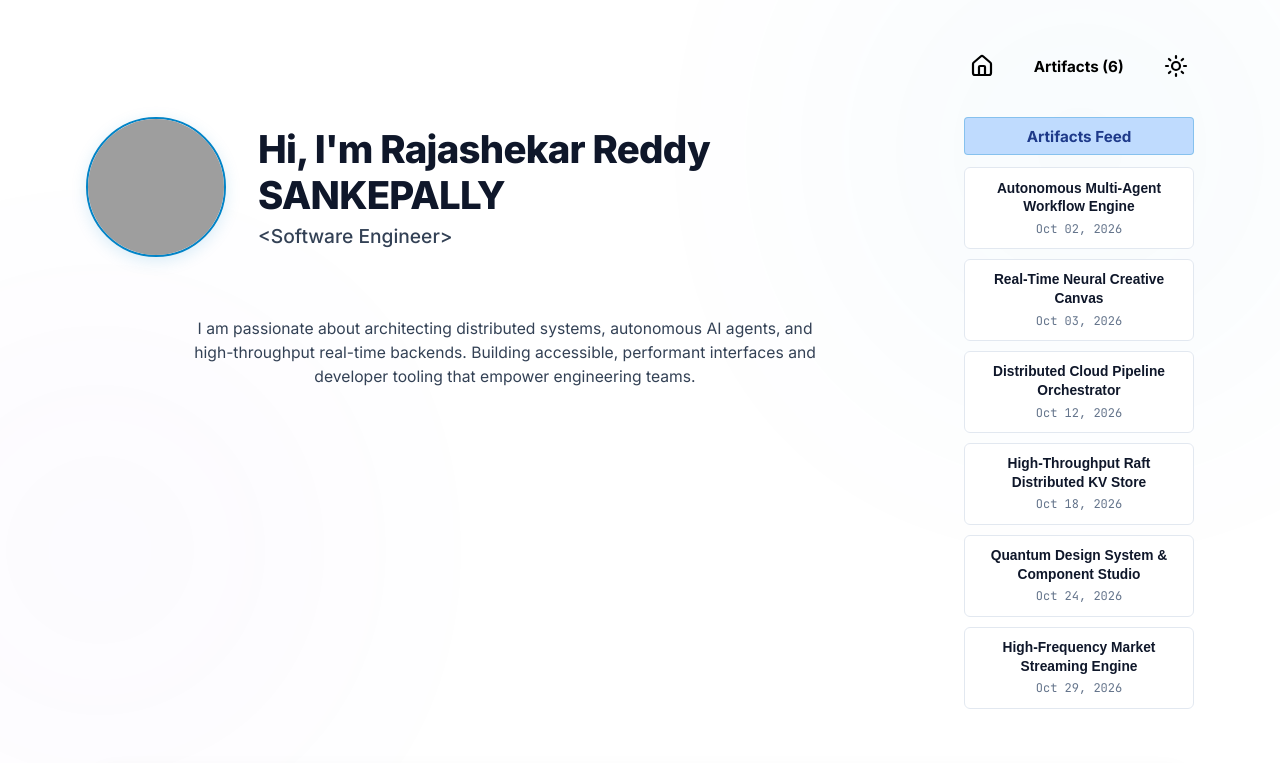
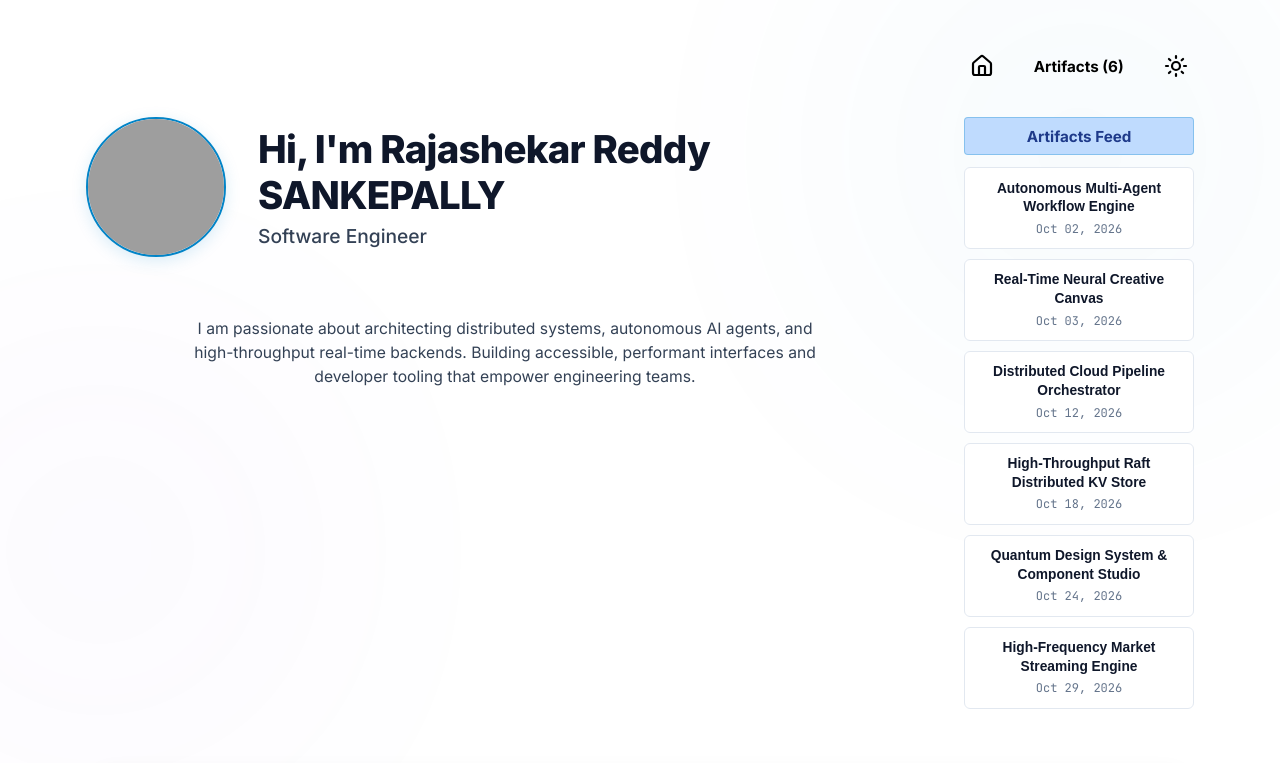
Before and after one commit to r-sankepally/myportfolio, a React (Vite) app: page / in a window 1280 px wide. Shown: the top 763 px of the page. Built offline with nearby package versions, Linux system fonts and the light colour scheme; grey boxes are pictures that could not be loaded.

Commit message:
fix: remove hardcoded angle brackets from role tag

```diff
--- a/src/components/HeroSection.jsx
+++ b/src/components/HeroSection.jsx
@@ -72,7 +72,7 @@ export default function HeroSection({ onSelectArtifact, onOpenArtifactsPage }) {
                 Hi, I'm <span className="hero-name-highlight">{personalInfo.name}</span>
               </h1>
               <p className="hero-role-tag">
-                &lt;{personalInfo.role}&gt;
+                {personalInfo.titleDisplay || personalInfo.role}
               </p>
             </div>
           </div>
```
